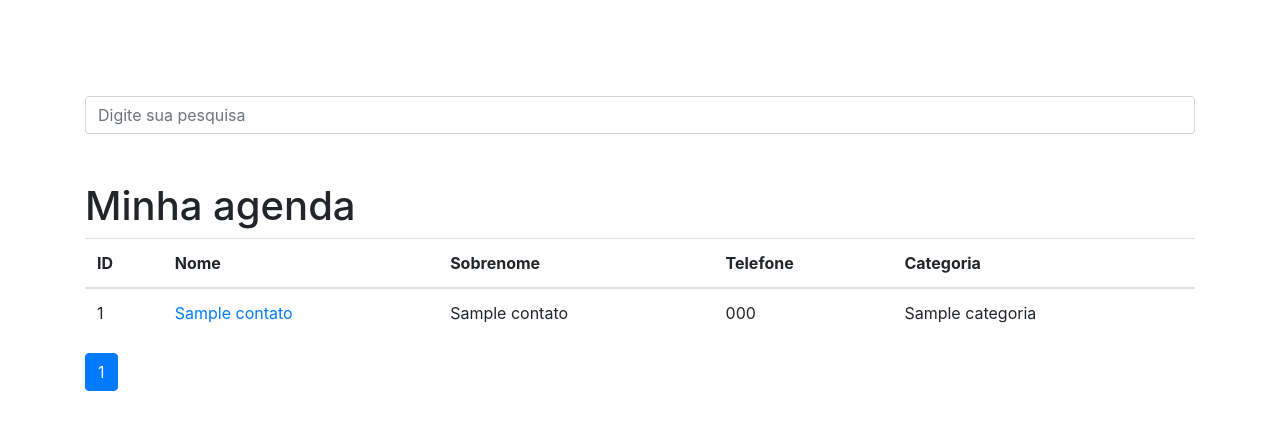
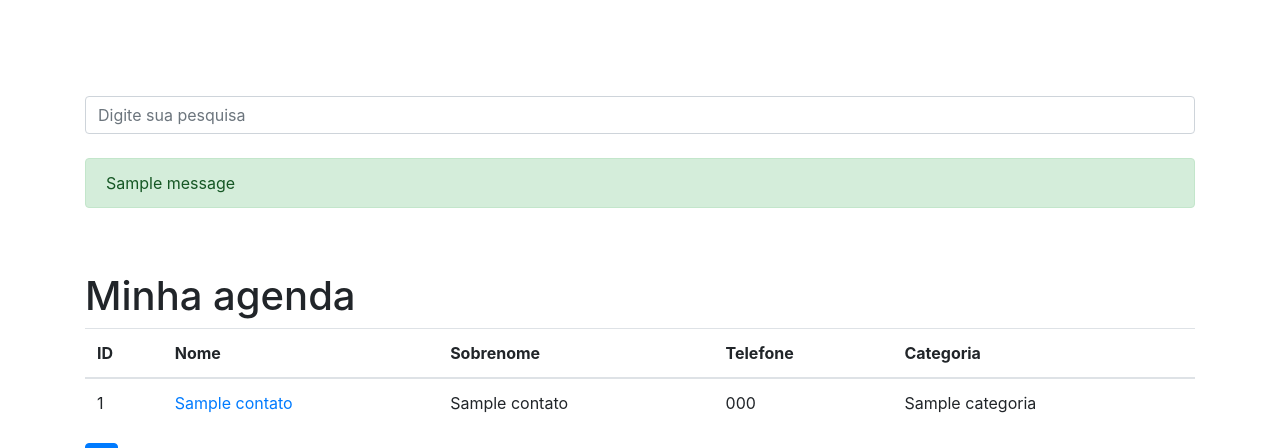
Before and after one commit to BPerdona/agenda_django, a Django app: page / in a window 1280 px wide. Shown: the part 56-504 px from the top of the page. Run offline with Django 3.2, Linux system fonts and the light colour scheme; tables that the repository leaves empty hold one stand-in row (values such as "Sample post"); one stand-in notice (Sample message) is shown; parts of the project's set-up code (start-up, migrations or seed data) failed here and were passed over; some libraries are stand-ins or nearby versions.

Commit message:
Mensagens com Django Messages

```diff
--- a/contatos/views.py
+++ b/contatos/views.py
@@ -1,9 +1,10 @@
-from django.shortcuts import render, get_object_or_404
+from django.shortcuts import render, get_object_or_404, redirect
 from django.http import Http404
 from .models import Contato
 from django.core.paginator import Paginator
 from django.db.models import Q, Value
 from django.db.models.functions import Concat
+from django.contrib import messages
 
 def index(request):
         contatos = Contato.objects.order_by('-id').filter(
@@ -27,10 +28,10 @@ def ver_contato(request, contato_id):
 
 def busca(request):
         termo = request.GET.get('termo')
-        if termo is None:
-                raise Http404()
+        if termo is None or not termo:
+                messages.add_message(request, messages.ERROR, 'Campo termo não pode ficar vazio')
+                return redirect('index')
         campos = Concat('nome', Value(' ') ,'sobrenome')
-        print(termo)
         contatos = Contato.objects.annotate(
                 nome_completo=campos
         ).filter(
--- a/templates/base.html
+++ b/templates/base.html
@@ -29,10 +29,10 @@
                     id="search-input"
                     placeholder="Digite sua pesquisa"
                     name="termo">
+                {% include 'parciais/_messagens.html'%}
             </div>
           </div>
         </form>
-
         {% block conteudo %}
         {% endblock %}
       </div>
--- /dev/null
+++ b/templates/parciais/_messagens.html
@@ -0,0 +1,8 @@
+{% if messages %}
+    <br>
+    {% for message in messages %}
+        <div class="alert {{ message.tags }}" role="alert">
+            {{ message }}
+        </div>
+    {% endfor %}
+{% endif %}
```
Also changed, not shown: agenda/settings.py (+11 -0 lines).
